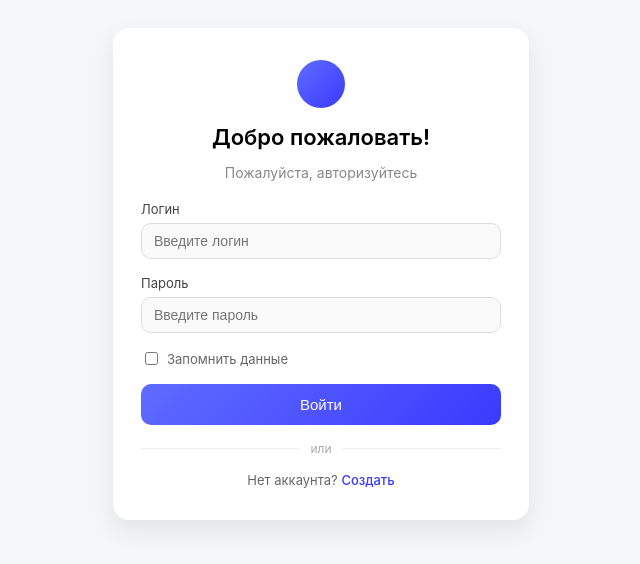
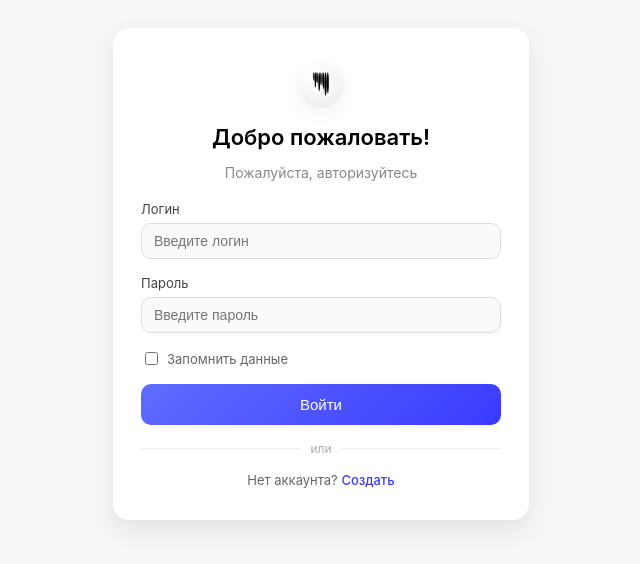
Before and after one commit to AMmetro/Dtest, a React (Create React App) app: page /login in a window 1280 px wide. Shown: the part 126-690 px from the top of the page, without its empty margins (319-959 px from the left). Built offline with nearby package versions, Linux system fonts and the light colour scheme.

Commit message:
add icons

```diff
--- /dev/null
+++ b/src/assets/LoginLogo.tsx
@@ -0,0 +1,22 @@
+import React from "react";
+
+const LoginLogo: React.FC = () => {
+
+  return (
+      <svg width="22" height="26" viewBox="0 0 30 34" fill="none" xmlns="http://www.w3.org/2000/svg">
+        <path d="M4.553 12.1384C4.85841 12.1384 5.106 9.64498 5.106 6.5692C5.106 3.49342 4.85841 1 4.553 1C4.24758 1 4 3.49342 4 6.5692C4 9.64498 4.24758 12.1384 4.553 12.1384Z" fill="black" />
+        <path d="M5.72202 13.376C6.06222 13.376 6.33802 10.6055 6.33802 7.188C6.33802 3.77046 6.06222 1 5.72202 1C5.38181 1 5.10602 3.77046 5.10602 7.188C5.10602 10.6055 5.38181 13.376 5.72202 13.376Z" fill="black" />
+        <path d="M7.37401 21.9712C7.94619 21.9712 8.41001 17.2766 8.41001 11.4856C8.41001 5.69458 7.94619 1 7.37401 1C6.80183 1 6.33801 5.69458 6.33801 11.4856C6.33801 17.2766 6.80183 21.9712 7.37401 21.9712Z" fill="black" />
+        <path d="M9.08897 14.7632C9.46396 14.7632 9.76797 11.6822 9.76797 7.8816C9.76797 4.08101 9.46396 1 9.08897 1C8.71398 1 8.40997 4.08101 8.40997 7.8816C8.40997 11.6822 8.71398 14.7632 9.08897 14.7632Z" fill="black" />
+        <path d="M10.524 16.2864C10.9416 16.2864 11.28 12.8644 11.28 8.6432C11.28 4.42196 10.9416 1 10.524 1C10.1065 1 9.76801 4.42196 9.76801 8.6432C9.76801 12.8644 10.1065 16.2864 10.524 16.2864Z" fill="black" />
+        <path d="M12.561 26.8944C13.2685 26.8944 13.842 21.0977 13.842 13.9472C13.842 6.79666 13.2685 1 12.561 1C11.8535 1 11.28 6.79666 11.28 13.9472C11.28 21.0977 11.8535 26.8944 12.561 26.8944Z" fill="black" />
+        <path d="M14.682 17.9864C15.1459 17.9864 15.522 14.1838 15.522 9.4932C15.522 4.80256 15.1459 1 14.682 1C14.2181 1 13.842 4.80256 13.842 9.4932C13.842 14.1838 14.2181 17.9864 14.682 17.9864Z" fill="black" />
+        <path d="M16.453 19.8768C16.9671 19.8768 17.384 15.6511 17.384 10.4384C17.384 5.22572 16.9671 1 16.453 1C15.9388 1 15.522 5.22572 15.522 10.4384C15.522 15.6511 15.9388 19.8768 16.453 19.8768Z" fill="black" />
+        <path d="M18.539 24.2968C19.1769 24.2968 19.694 19.0816 19.694 12.6484C19.694 6.21519 19.1769 1 18.539 1C17.9011 1 17.384 6.21519 17.384 12.6484C17.384 19.0816 17.9011 24.2968 18.539 24.2968Z" fill="black" />
+        <path d="M21.276 32.96C22.1497 32.96 22.858 25.8055 22.858 16.98C22.858 8.15448 22.1497 1 21.276 1C20.4022 1 19.694 8.15448 19.694 16.98C19.694 25.8055 20.4022 32.96 21.276 32.96Z" fill="black" />
+        <path d="M24.279 29.764C25.0637 29.764 25.7 23.3249 25.7 15.382C25.7 7.43906 25.0637 1 24.279 1C23.4942 1 22.858 7.43906 22.858 15.382C22.858 23.3249 23.4942 29.764 24.279 29.764Z" fill="black" />
+      </svg>
+  );
+};
+
+export default LoginLogo;
--- /dev/null
+++ b/src/assets/Search.module.css
@@ -0,0 +1,9 @@
+.searchIcon {
+  position: absolute;
+  left: 10px;
+  top: 50%;
+  transform: translateY(-50%);
+  width: 16px;
+  height: 16px;
+  pointer-events: none;
+}
--- /dev/null
+++ b/src/assets/SearchLogo.tsx
@@ -0,0 +1,14 @@
+import React from "react";
+import styles from './Search.module.css';
+
+const SearchLogo: React.FC = () => {
+
+  return (
+    <svg className={styles.searchIcon} width="24" height="24" viewBox="0 0 24 24" fill="none" xmlns="http://www.w3.org/2000/svg">
+      <path d="M11 19C15.4183 19 19 15.4183 19 11C19 6.58172 15.4183 3 11 3C6.58172 3 3 6.58172 3 11C3 15.4183 6.58172 19 11 19Z" stroke="#999999" stroke-width="2" stroke-linecap="round" stroke-linejoin="round" />
+      <path d="M21 21L16.65 16.65" stroke="#999999" stroke-width="2" stroke-linecap="round" stroke-linejoin="round" />
+    </svg>
+  );
+};
+
+export default SearchLogo;
--- a/src/pages/Login/Login.module.css
+++ b/src/pages/Login/Login.module.css
@@ -17,12 +17,48 @@
 }
 
 .logo {
-  width: 48px;
+ width: 48px;
   height: 48px;
   margin: 0 auto 16px;
   border-radius: 50%;
-  background: linear-gradient(135deg, #5f6cff, #3a3aff);
+
+  display: flex;
+  align-items: center;
+  justify-content: center;
+
+  background: radial-gradient(
+    circle at 30% 25%,
+    #ffffff 0%,
+    #f8f8f8 40%,
+    #eeeeee 100%
+  );
+
+  box-shadow:
+    0 8px 16px rgba(0, 0, 0, 0.04),
+    inset 0 2px 6px rgba(255, 255, 255, 0.9),
+    inset 0 -4px 8px rgba(0, 0, 0, 0.03);
 }
+
+.logo img {
+  width: 40%;
+  height: 40%;
+  object-fit: contain;
+}
+
+
+
+
+
+
+
+
+
+
+
+
+
+
+
 
 .title {
   text-align: center;
--- a/src/pages/Login/Login.tsx
+++ b/src/pages/Login/Login.tsx
@@ -3,6 +3,7 @@ import { useAuth } from "../../auth/AuthProvider";
 import styles from "./Login.module.css";
 import { userSignup } from "../../api/auth";
 import { useNavigate } from "react-router-dom";
+import LoginLogo from "../../assets/LoginLogo";
 
 const Login: React.FC = () => {
   const { login } = useAuth();
@@ -46,11 +47,11 @@ const Login: React.FC = () => {
   return (
     <div className={styles.container}>
       <form className={styles.card} onSubmit={handleSubmit}>
-        <div className={styles.logo} />
-
+        <div className={styles.logo}>
+          <LoginLogo/>
+        </div>
         <h1 className={styles.title}>Добро пожаловать!</h1>
         <p className={styles.subtitle}>Пожалуйста, авторизуйтесь</p>
-
         <div className={styles.field}>
           <label>Логин</label>
           <div className={styles.inputWrapper}>
@@ -64,7 +65,6 @@ const Login: React.FC = () => {
             <span className={styles.error}>{errors.username}</span>
           )}
         </div>
-
         <div className={styles.field}>
           <label>Пароль</label>
           <div className={styles.inputWrapper}>
@@ -79,7 +79,6 @@ const Login: React.FC = () => {
             <span className={styles.error}>{errors.password}</span>
           )}
         </div>
-
         <div className={styles.options}>
           <label className={styles.checkbox}>
             <input
@@ -90,15 +89,12 @@ const Login: React.FC = () => {
             <span>Запомнить данные</span>
           </label>
         </div>
-
         <button className={styles.button} type="submit">
           Войти
         </button>
-
         <div className={styles.divider}>
           <span>или</span>
         </div>
-
         <div className={styles.footer}>
           Нет аккаунта? <a href="#">Создать</a>
         </div>
--- a/src/pages/Products/AddProducts/AddProducts.module.css
+++ b/src/pages/Products/AddProducts/AddProducts.module.css
@@ -2,9 +2,9 @@
   display: flex;
   justify-content: space-between;
   align-items: center;
-
-  padding: 12px 16px;
-  margin-bottom: 12px;
+  padding: 12px 16px 0 16px;
+  background-color: white;
+  margin-top: 20px;
 }
 
 .title {
@@ -13,7 +13,6 @@
   color: #111827;
 }
 
-/* Правая часть */
 .actions {
   display: flex;
   align-items: center;
--- a/src/pages/Products/PageHeader/Header.module.css
+++ b/src/pages/Products/PageHeader/Header.module.css
@@ -4,7 +4,7 @@
   justify-content: space-between;
 
   padding: 16px 24px;
-  background: #f5f6f8;
+  background: white;
 }
 
 .title {
@@ -20,13 +20,11 @@
 }
 
 .searchInput {
-  width: 500px;
-  max-width: 100%;
+  width: 100%;
+  padding: 10px 14px 10px 36px; /* слева больше из-за иконки */
 
-  padding: 10px 14px;
   border-radius: 8px;
   border: none;
-
   background: #e9ebef;
   outline: none;
 
@@ -37,3 +35,9 @@
 .searchInput::placeholder {
   color: #9ca3af;
 }
+
+.inputWrapper {
+  position: relative;
+  width: 500px;
+  max-width: 100%;
+}
--- a/src/pages/Products/PageHeader/PageHeader.tsx
+++ b/src/pages/Products/PageHeader/PageHeader.tsx
@@ -2,6 +2,7 @@ import React, { useEffect, useState } from 'react';
 import styles from './Header.module.css';
 import useDebounce from '../../../Utils/Debounse';
 import { PageHeaderProps } from '../ProductsTypes';
+import SearchLogo from '../../../assets/SearchLogo';
 
 const Header: React.FC<PageHeaderProps> = ({ onSearch, delay = 500 }) => {
 
@@ -20,14 +21,17 @@ const Header: React.FC<PageHeaderProps> = ({ onSearch, delay = 500 }) => {
   return (
     <div className={styles.header}>
       <h1 className={styles.title}>Товары</h1>
-
       <div className={styles.searchWrapper}>
+        <div className={styles.inputWrapper}>
+          <SearchLogo />
           <input
             type="text"
             placeholder="Найти"
             className={styles.searchInput}
+            value={searchTerm}
             onChange={handleSearchChange}
           />
+        </div>
       </div>
     </div>
   );
--- a/src/pages/Products/Tables.module.css
+++ b/src/pages/Products/Tables.module.css
@@ -1,7 +1,8 @@
 .page {
-  padding: 20px;
+  padding: 0 20px 20px 20px;
   background: #f7f8fa;
   min-height: 100vh;
+  background-color: white;
 }
 
 .table {
@@ -14,7 +15,6 @@
 }
 
 thead {
-  background: #fafafa;
   text-align: left;
 }
 
@@ -73,16 +73,23 @@ th, td {
   background: #2f6bff;
   color: white;
   border: none;
-  border-radius: 6px;
+  border-radius: 7px;
   width: 26px;
-  height: 26px;
+  height: 15px;
   cursor: pointer;
 }
 
 .moreBtn {
-  border: none;
+  width: 20px;
+  height: 20px;
+  border-radius: 50%;
+  border: 2px solid #d1d5db;
   background: transparent;
+  display: inline-flex;
+  align-items: center;
+  justify-content: center;
   font-size: 18px;
+  color: #9ca3af;
   cursor: pointer;
 }
 
```
Also changed, not shown: src/logo.svg (deleted). Lines whose indentation alone changed are shown as unchanged.
